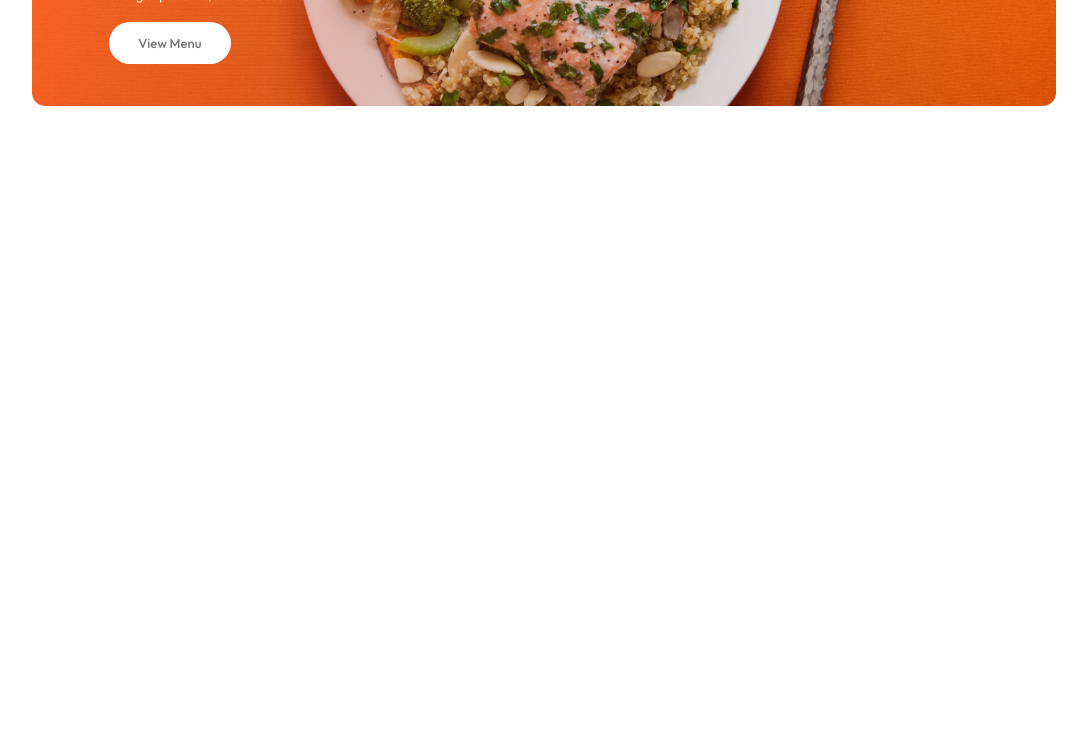
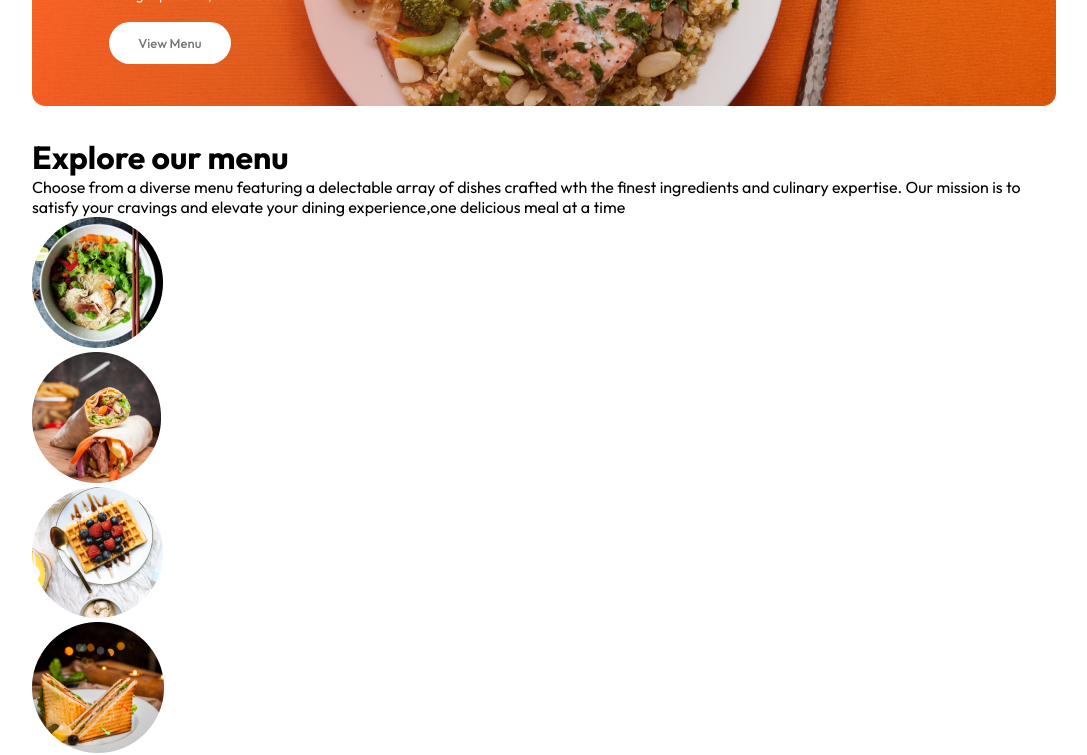
Before and after one commit to AdeepaS/Food_Delivary_App, a React (Vite) app in the folder frontend/: page / in a window 1280 px wide. Shown: the part 440-1195 px from the top of the page, without its empty margins (96-1183 px from the left). Before the commit the page ends 800 px from the top, so only its background shows below. Built offline with nearby package versions, Linux system fonts and the light colour scheme.

Commit message:
ui improvements

```diff
--- /dev/null
+++ b/frontend/src/components/ExploreMenu/ExploreMenu.jsx
@@ -0,0 +1,24 @@
+import React from 'react'
+import './ExploreMenu.css'
+import { menu_list } from '../../assets/assets'
+
+const ExploreMenu = () => {
+  return (
+    <div className='explore-menu' id='explore-menu'>
+      <h1>Explore our menu</h1>
+      <p className='explore-menu-text'>Choose from a diverse menu featuring a delectable array of dishes crafted wth the finest ingredients and culinary expertise. Our mission is to satisfy your cravings and elevate your dining experience,one delicious meal at a time</p>
+        <div className="explore-menu-list">
+            {menu_list.map((item,index)=>{
+                return (
+                    <div key={index} className="explore-menu-list-item">
+                        <img src={item.menu_image} alt="" />
+                        <p>{item.menu_item}</p>
+                    </div>
+                )
+            })}
+        </div>
+    </div>
+ )
+}
+
+export default ExploreMenu
--- a/frontend/src/pages/Home/Home.jsx
+++ b/frontend/src/pages/Home/Home.jsx
@@ -1,11 +1,13 @@
 import React from 'react'
 import './Home.css'
 import Header from '../../components/Header/Header'
+import ExploreMenu from '../../components/ExploreMenu/ExploreMenu'
 
 const Home = () => {
   return (
     <div>
       <Header/>
+      <ExploreMenu/>
     </div>
   )
 }
```
Also changed, not shown: frontend/src/components/ExploreMenu/ExploreMenu.css (added).
